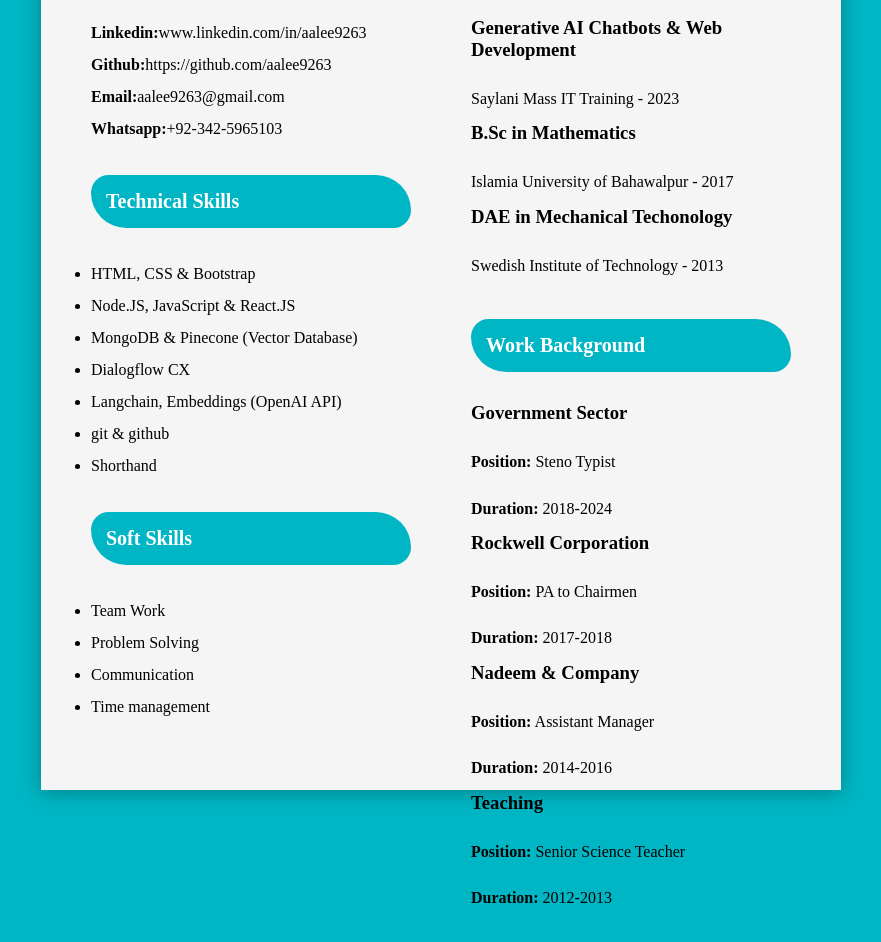
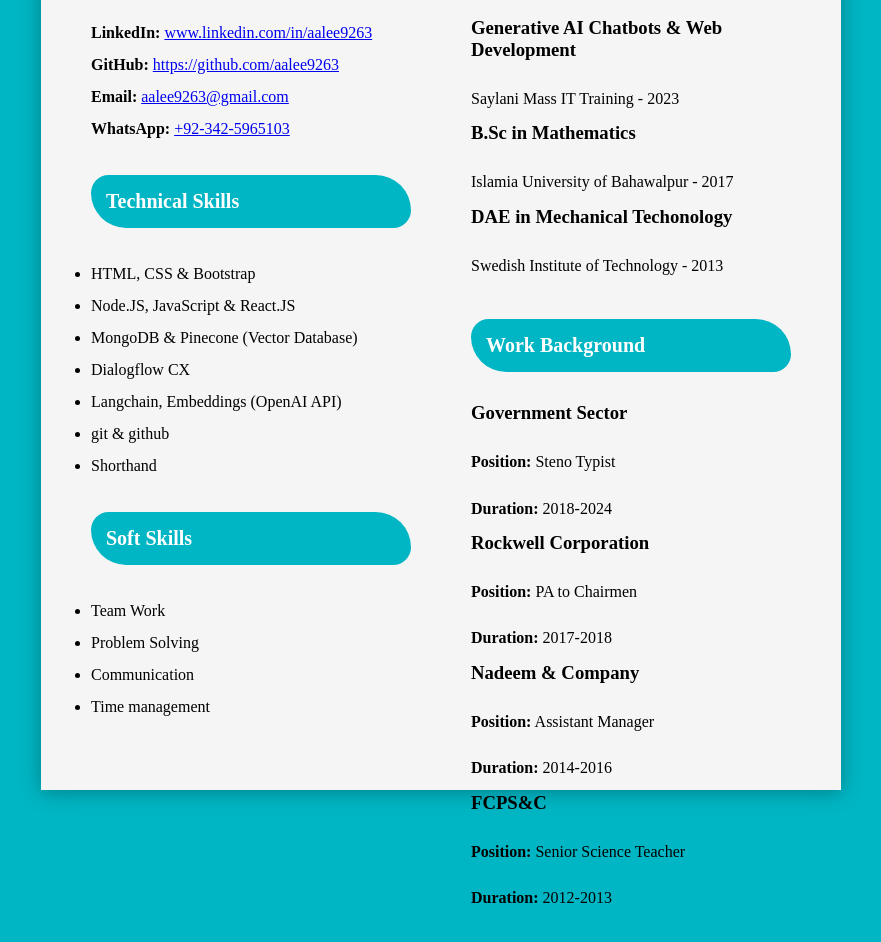
Before and after one commit to aalee9263/CV-Using-HTML-CSS, a plain HTML site: page index.html in a window 1280 px wide. Shown: the part 520-1462 px from the top of the page, without its empty margins (199-1080 px from the left). Drawn offline with Linux system fonts and the light colour scheme.

Commit message:
Update index.html

```diff
--- a/index.html
+++ b/index.html
@@ -18,10 +18,11 @@
     <div class="main">
       <div class="left">
         <h2>Digital Footprint</h2>
-        <p><strong>Linkedin:</strong>www.linkedin.com/in/aalee9263</p>
-        <p><strong>Github:</strong>https://github.com/aalee9263</p>
-        <p><strong>Email:</strong>aalee9263@gmail.com</p>
-        <p><strong>Whatsapp:</strong>+92-342-5965103</p>
+            <p><strong>LinkedIn: </strong><a href="https://www.linkedin.com/in/aalee9263" target="_blank">www.linkedin.com/in/aalee9263</a></p>
+            <p><strong>GitHub: </strong><a href="https://github.com/aalee9263" target="_blank">https://github.com/aalee9263</a></p>
+            <p><strong>Email: </strong><a href="mailto:aalee9263@gmail.com">aalee9263@gmail.com</a></p>
+            <p><strong>WhatsApp: </strong><a href="https://wa.me/923425965103" target="_blank">+92-342-5965103</a></p>
+
         <h2>Technical Skills</h2>
         <ul>
           <li>HTML, CSS & Bootstrap</li>
@@ -59,11 +60,11 @@
           <h3>Nadeem & Company</h3>
           <p><strong>Position:</strong> Assistant Manager</p>
           <p><strong>Duration:</strong> 2014-2016</p>
-          <h3>Teaching</h3>
+          <h3>FCPS&C</h3>
           <p><strong>Position:</strong> Senior Science Teacher</p>
         <p><strong>Duration:</strong> 2012-2013</p>
       </div>
     </div>
-  </div>
+  </div
 </body>
 </html>
```
